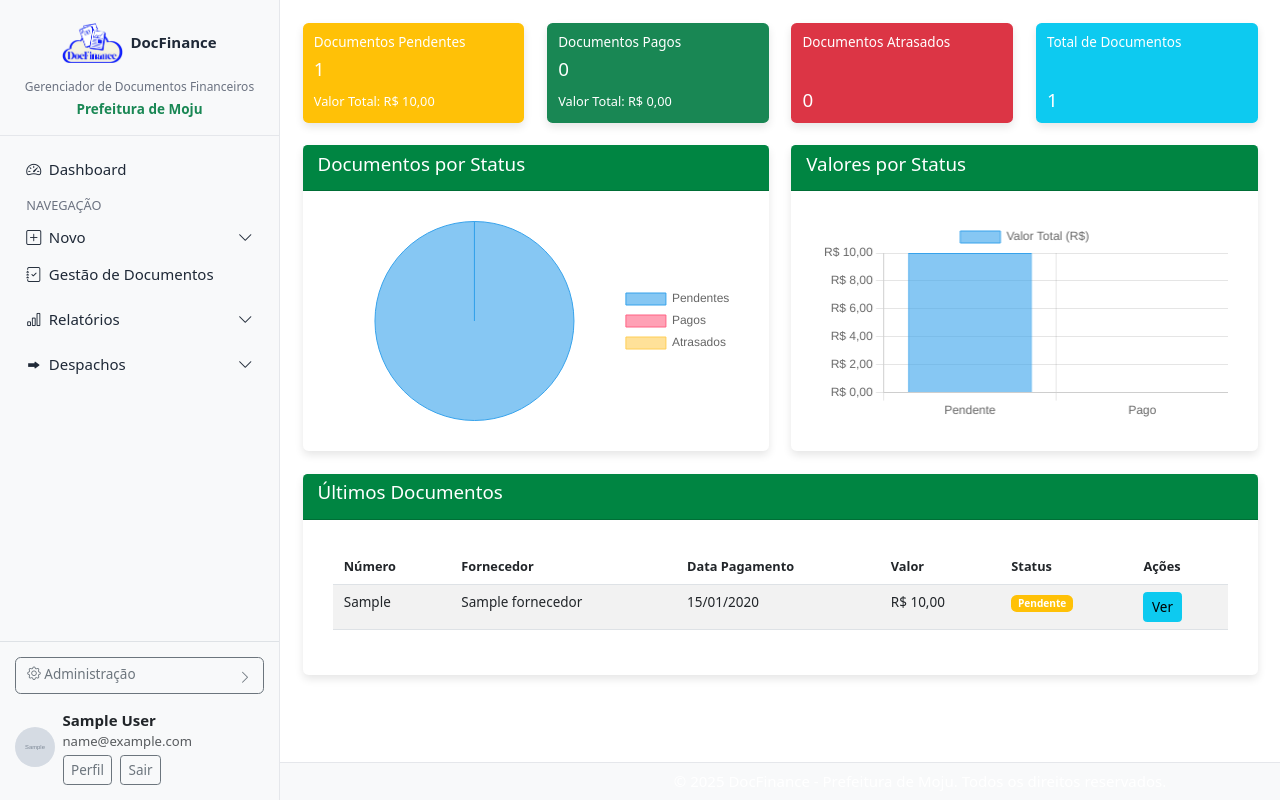
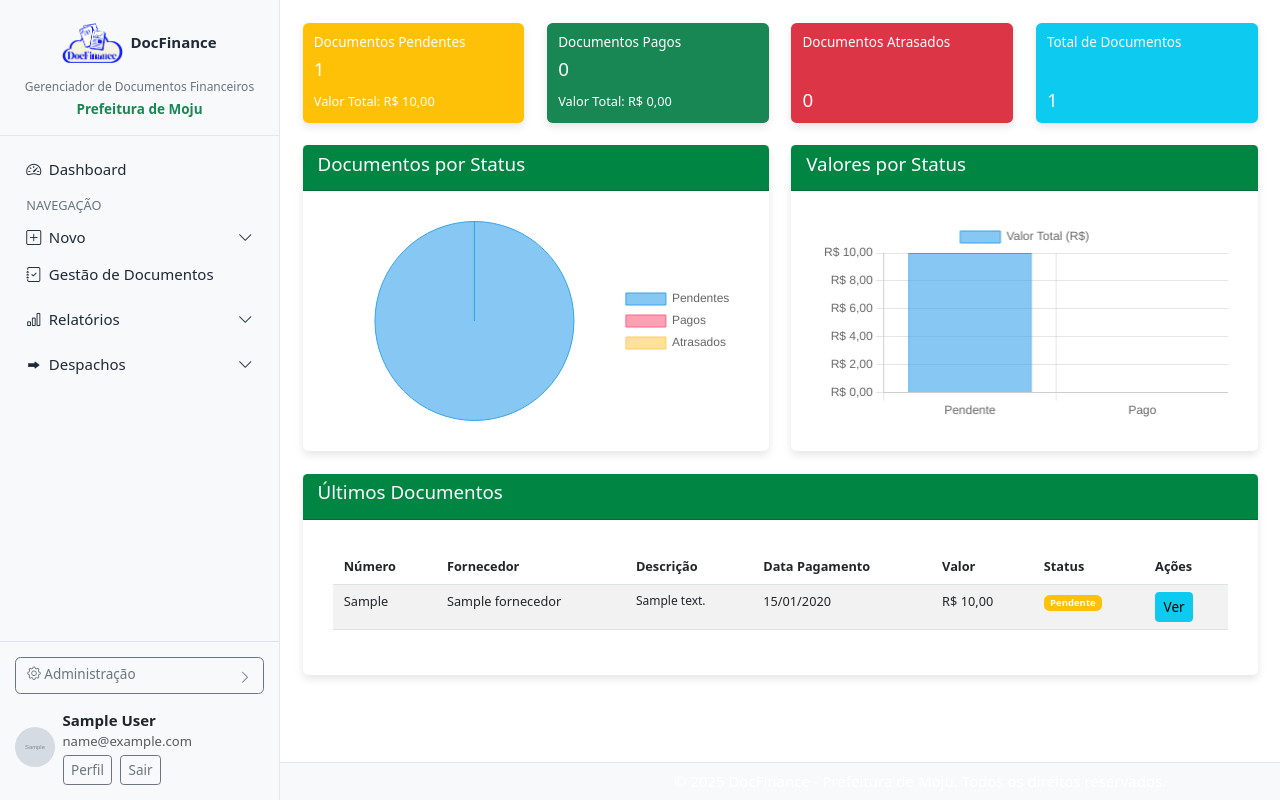
Before and after one commit to vpsmoju/docfinance, a Django app: page /documentos/dashboard/ in a window 1280 px wide. Run offline with Django 5.2, Linux system fonts and the light colour scheme; a user stored in the database is signed in; tables that the repository leaves empty hold one stand-in row (values such as "Sample post"); grey boxes marked "Sample" are stand-in pictures; parts of the project's set-up code (start-up, migrations or seed data) failed here and were passed over; some libraries are stand-ins or nearby versions.

Commit message:
feat(dashboard): adicionar coluna 'Descri-7-6o' e reduzir fontes da tabela

```diff
--- a/documentos/templates/documentos/dashboard.html
+++ b/documentos/templates/documentos/dashboard.html
@@ -10,6 +10,8 @@
 .dashboard-cards .card .card-title { font-size: .9rem; font-weight: 500; margin-bottom: .2rem; }
 .dashboard-cards .card p { font-size: .85rem; margin-bottom: 0; }
 .dashboard-cards .card .card-text { font-size: 1.25rem; }
+.table th, .table td { font-size: .85rem; }
+.table td.descricao { font-size: .8rem; max-width: 280px; white-space: nowrap; overflow: hidden; text-overflow: ellipsis; }
 /* Gráficos menores para estética */
 .dashboard-chart { height: 200px !important; }
 .card-body canvas { max-height: 200px; }
@@ -91,6 +93,7 @@
                         <tr>
                             <th>Número</th>
                             <th>Fornecedor</th>
+                            <th>Descrição</th>
                             <th>Data Pagamento</th>
                             <th>Valor</th>
                             <th>Status</th>
@@ -102,6 +105,7 @@
                             <tr>
                                 <td>{{ doc.numero }}</td>
                                 <td>{{ doc.fornecedor }}</td>
+                                <td class="descricao">{{ doc.descricao|default:"-" }}</td>
                                 <td>{% if doc.data_pagamento %}{{ doc.data_pagamento|date:"d/m/Y" }}{% else %}-{% endif %}</td>
                                 <td>R$ {{ doc.valor_liquido|currency_br }}</td>
                                 <td>
@@ -204,5 +208,5 @@
             [{{ valor_pendente|unlocalize }}, {{ valor_pago|unlocalize }}],
             'Valor Total (R$)'
         );
-     </script>
+</script>
 {% endblock extra_js %}
```
